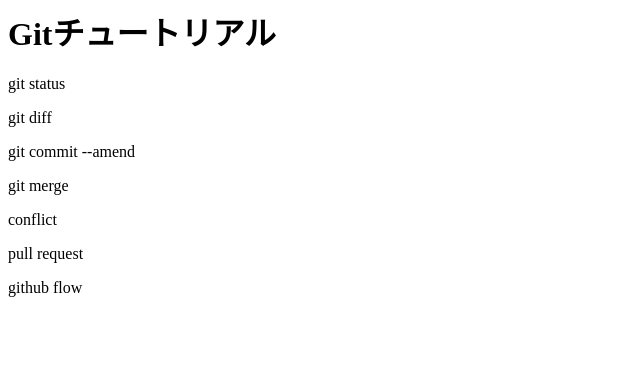
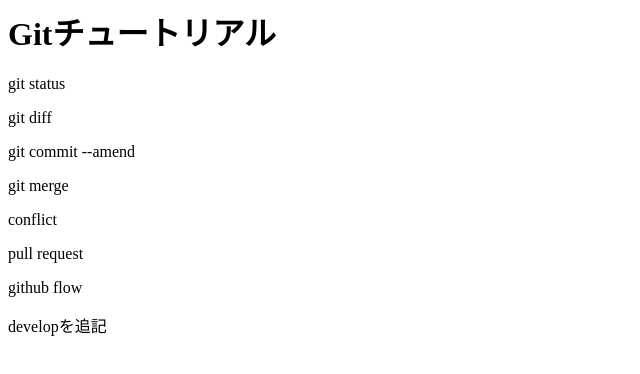
Before and after one commit to h-yaji/git_tutorial, a plain HTML site: page index.html in a window 1280 px wide. Shown: the whole page, without its empty margins (0-640 px from the left). Drawn offline with Linux system fonts and the light colour scheme.

Commit message:
developを追記

```diff
--- a/index.html
+++ b/index.html
@@ -6,3 +6,4 @@
 <p>conflict</p>
 <p>pull request</p>
 <p>github flow</p>
+<p>developを追記</p>
```
